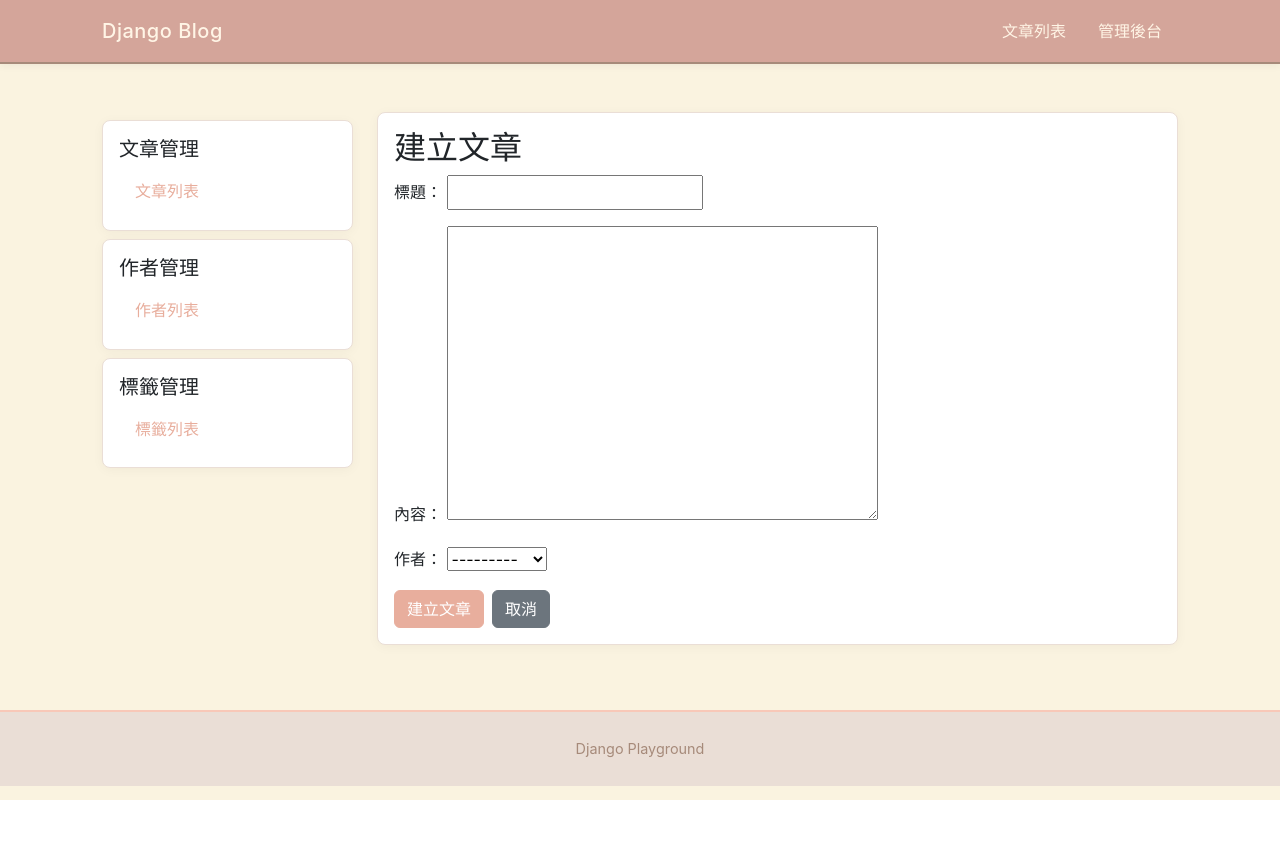
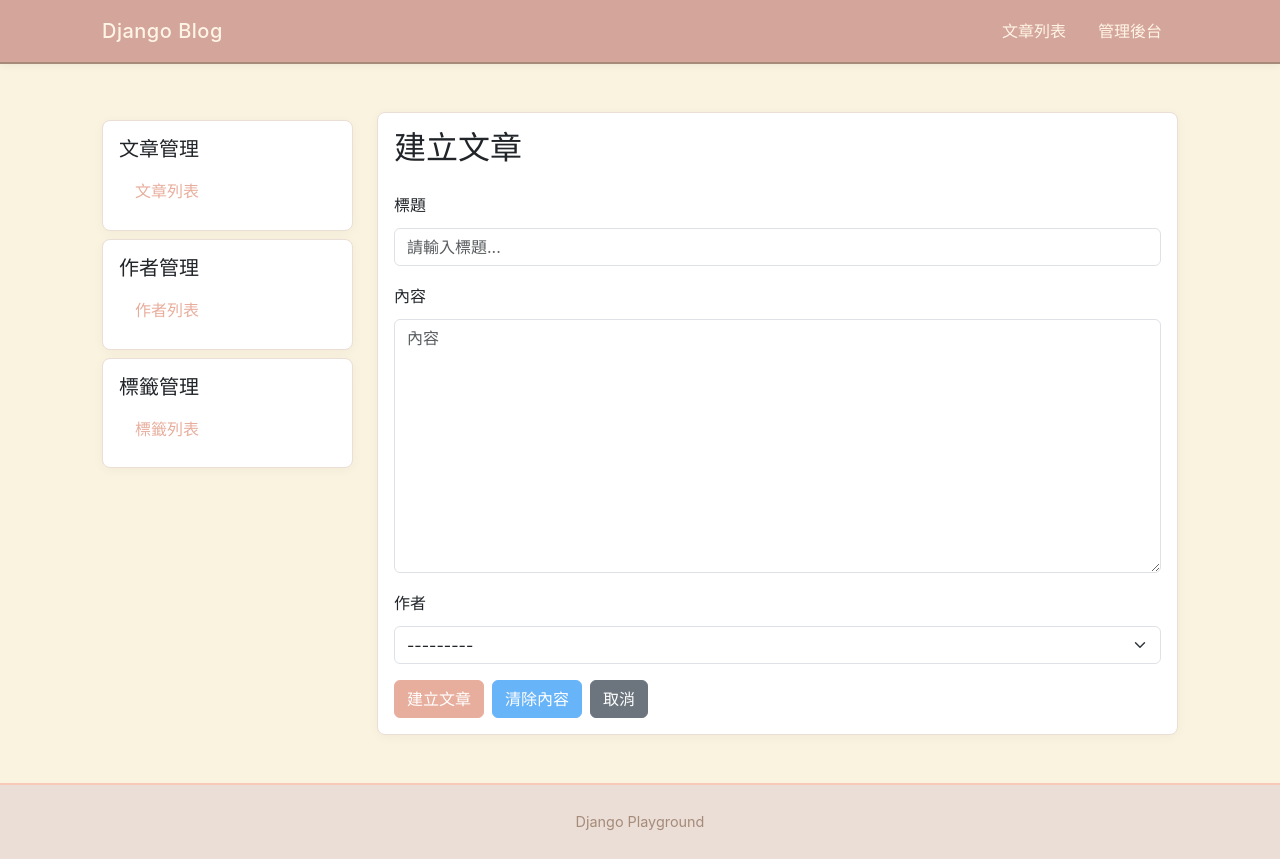
Before and after one commit to elhuai/django-playground, a Django app: page /blog/articles/create/ in a window 1280 px wide. Before the commit the page ends 800 px from the top, so only its background shows below. Run offline with Django 5.2, Linux system fonts and the light colour scheme; data comes from the database, SQL or seed files in the repository; both versions use the stored data as it was after the commit; some libraries are stand-ins or nearby versions.

Commit message:
[feature] Add content validation to ArticleForm and enhance article creation template with Bootstrap styling

```diff
--- a/blog/forms.py
+++ b/blog/forms.py
@@ -30,3 +30,12 @@ class ArticleForm(forms.ModelForm):
             error_message = "標題不能包含「測試」"
             raise forms.ValidationError(error_message)
         return title
+
+    def clean(self):
+        cleaned_data = super().clean()
+        title = cleaned_data.get("title")
+        content = cleaned_data.get("content")
+
+        if title == content:
+            raise forms.ValidationError("內容不應該與標題相同")
+        return cleaned_data
--- a/blog/templates/blog/article_create.html
+++ b/blog/templates/blog/article_create.html
@@ -1,23 +1,26 @@
+
 {% extends "blog/base.html" %}
+{% load django_bootstrap5 %}
 {% block title %}
   建立文章 - Django 大冒險
 {% endblock title %}
 {% block blog_content %}
   <div class="card">
     <div class="card-body">
-      <h2 class="card-title">
+      <h2 class="card-title mb-4">
         建立文章
       </h2>
+      {% bootstrap_form_errors form type='non_fields' %}
       <form method="post">
         {% csrf_token %}
-        {{ form.as_p }}
-        <div class="d-flex gap-2">
-          <button type="submit" class="btn btn-primary">
-            建立文章
-          </button>
-          <a href="{% url 'blog:article_list' %}" class="btn btn-secondary">
-            取消
-          </a>
+        {% bootstrap_field form.title addon_before='<i class="bi bi-pencil"></i>' placeholder="請輸入標題..." %}
+        {% bootstrap_field form.content addon_before='<i class="bi bi-file-text"></i>' rows=10 %}
+        {% bootstrap_field form.author addon_before='<i class="bi bi-person"></i>' %}
+        <div class="d-flex gap-2 mt-3">
+          {% bootstrap_button button_type="submit" content="建立文章" %}
+          {% bootstrap_button button_type="reset" content="清除內容" button_class="btn-info" %}
+          {% url 'blog:article_list' as cancel_url %}
+          {% bootstrap_button button_type="link" href=cancel_url content="取消" button_class="btn-secondary" %}
         </div>
       </form>
     </div>
--- a/templates/style.css
+++ b/templates/style.css
@@ -7,6 +7,7 @@
   --soft-brown: #A68A7A;
   --warm-text: #5D4E37;
   --light-accent: #FFF5E6;
+  --bs-info: #68b4f8;
 }
 
 body {
@@ -84,6 +85,17 @@ footer .text-muted {
   border-color: var(--warm-terracotta);
 }
 
+.btn-info {
+  background-color: var(--bs-info) !important;
+  border-color: var(--bs-info) !important;
+  color: white !important;
+}
+
+.btn-info:hover {
+  background-color: var(--bs-blue) !important;
+  border-color: var(--bs-blue) !important;
+}
+
 /* 連結樣式 */
 a {
   color: var(--muted-coral);
```
Also changed, not shown: db.sqlite3.
